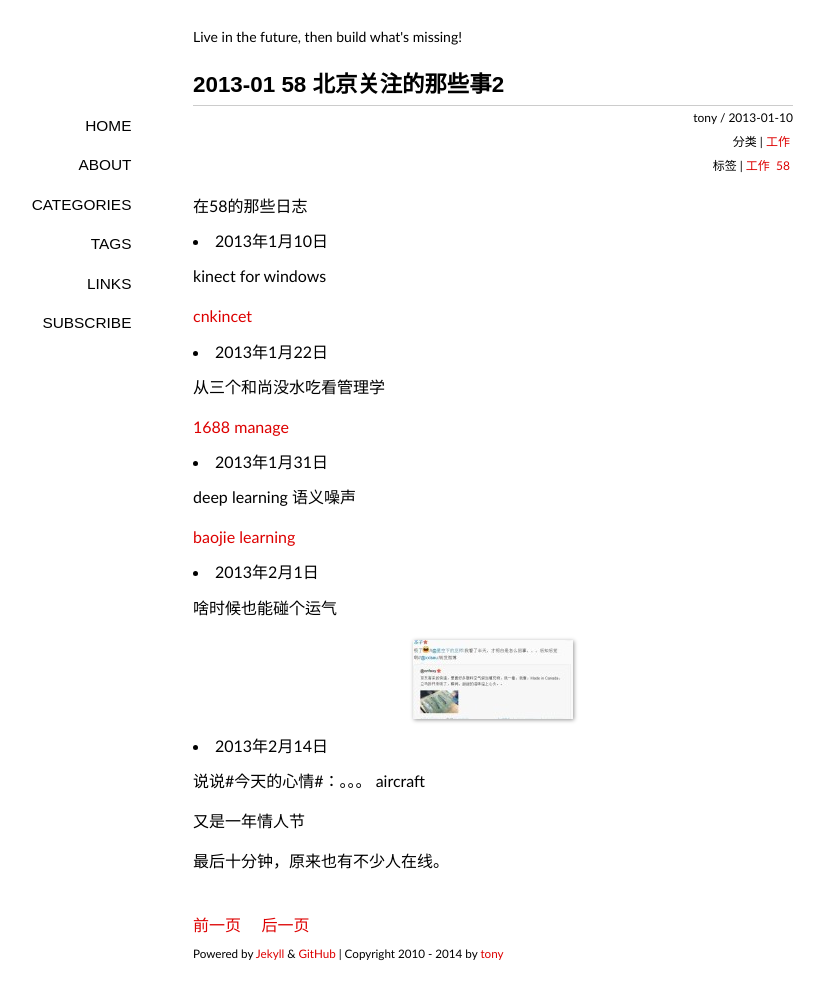
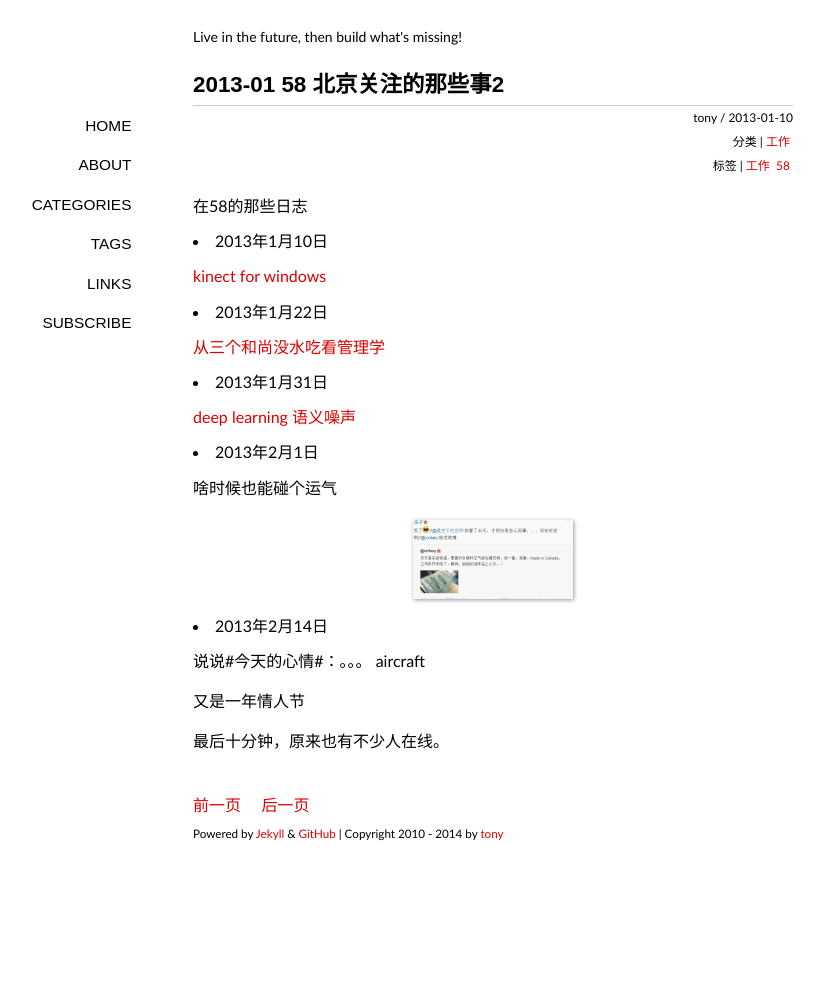
Before and after one commit to tonyskywalker/tonyskywalker.github.io, a Jekyll site: the page built from _posts/2013-01-10-life-focus-2.md, in a window 1280 px wide. Shown: the whole page, without its empty margins (147-971 px from the left). Built offline with Jekyll 4.4.1, drawn with Linux system fonts in a browser that asks for light colours; some web fonts are replaced; Markdown is read by kramdown in place of the engine named in the settings; comment, search, counter and statistics services are not loaded; after the commit the page ends 900 px from its top, so only the background shows below that.

```diff
--- a/_posts/2013-01-10-life-focus-2.md
+++ b/_posts/2013-01-10-life-focus-2.md
@@ -9,21 +9,15 @@
 
 - 2013年1月10日
 
-kinect for windows
-
-[cnkincet](http://www.cnkinect.com/article-6550-1.html)
+[kinect for windows](http://www.cnkinect.com/article-6550-1.html)
 
 - 2013年1月22日
 
-从三个和尚没水吃看管理学
-
-[1688 manage](http://blog.1688.com/article/i26328800.html?domainid=deryiwang)
+[从三个和尚没水吃看管理学](http://blog.1688.com/article/i26328800.html?domainid=deryiwang)
 
 - 2013年1月31日
 
-deep learning 语义噪声
-
-[baojie learning](http://baojie.org/blog/2013/01/27/deep-learning-tutorials/)
+[deep learning 语义噪声](http://baojie.org/blog/2013/01/27/deep-learning-tutorials/)
 
 - 2013年2月1日
 
```
